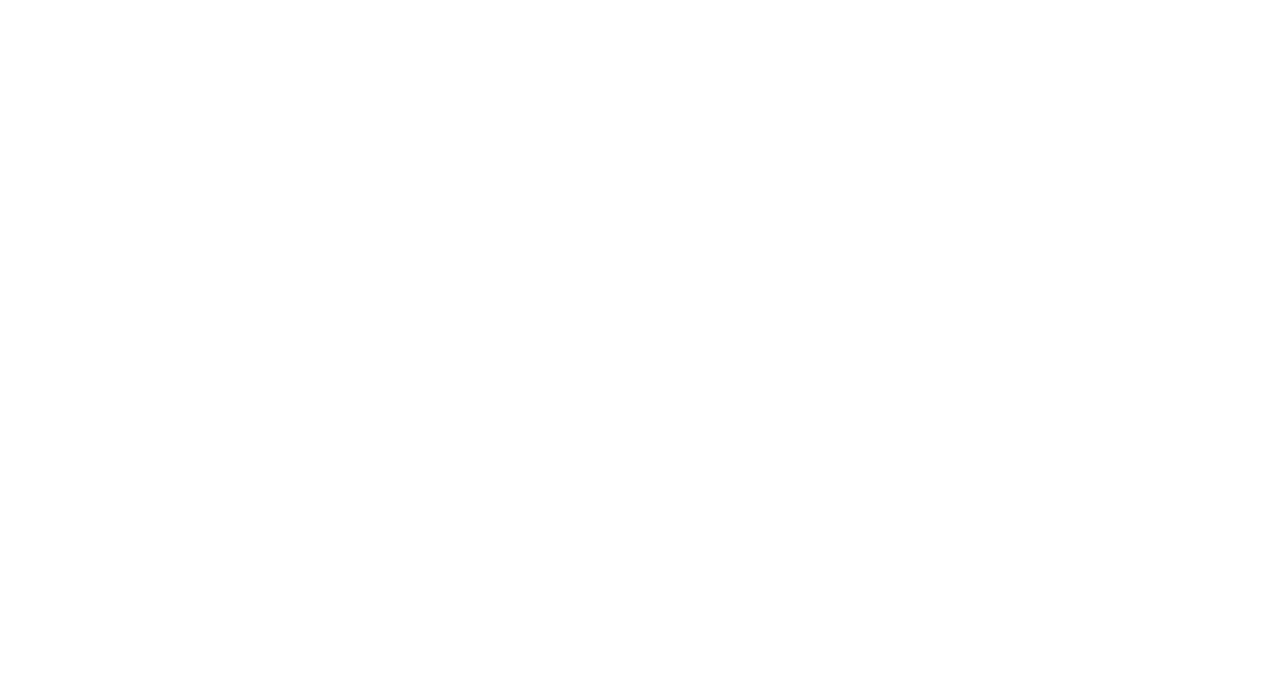
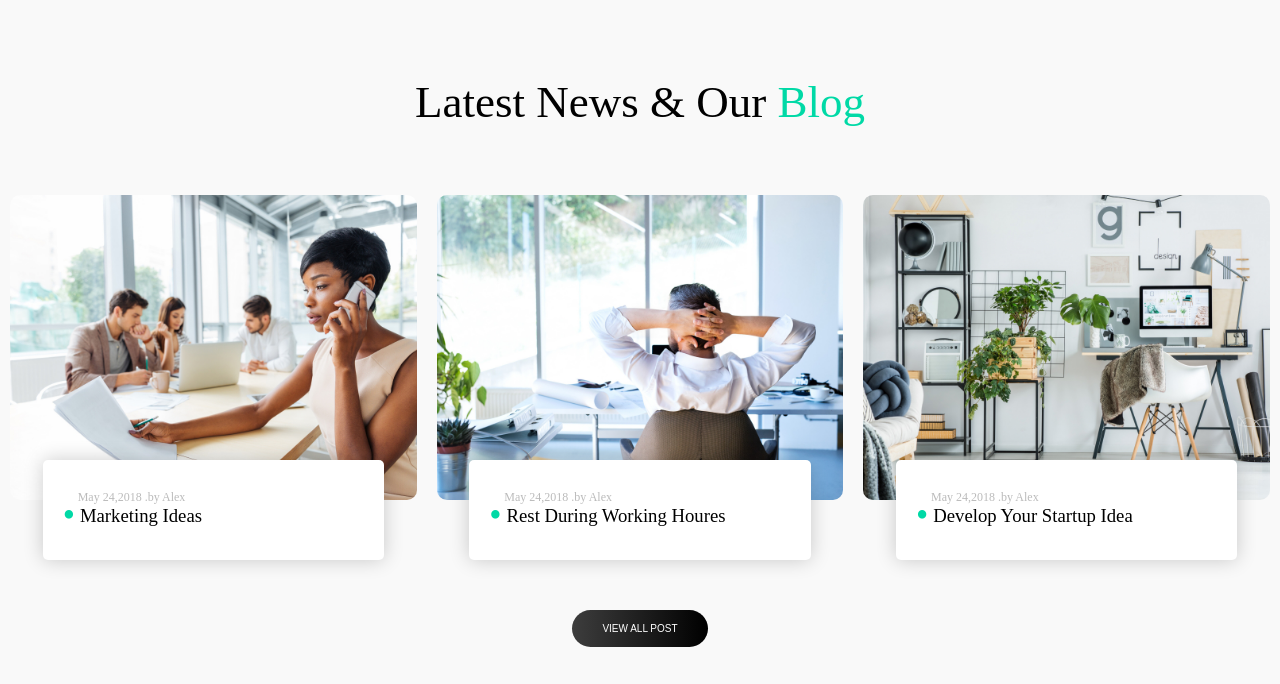
Before and after one commit to S1nghAmandeep/proj-html-vuejs, a Vue app: page / in a window 1280 px wide. Shown: the part 4884-5568 px from the top of the page. Before the commit the page ends 4754 px from the top, so only its background shows below. Built offline with nearby package versions, Linux system fonts and the light colour scheme; a web font is replaced by a local one.

Commit message:
add-news/blog-cards

```diff
--- a/src/components/PageMain.vue
+++ b/src/components/PageMain.vue
@@ -40,7 +40,25 @@ export default {
                 '/img6.jpg',
                 '/img7.jpg',
                 '/img8.jpg'
-            ]
+            ],
+
+            news: [
+                {
+                    img: 'blog1.jpg',
+                    date: 'May 24,2018 .by Alex',
+                    title: 'Marketing ideas'
+                },
+                {
+                    img: 'blog2.jpg',
+                    date: 'May 24,2018 .by Alex',
+                    title: 'Rest during working houres'
+                },
+                {
+                    img: 'blog3.jpg',
+                    date: 'May 24,2018 .by Alex',
+                    title: 'Develop your startup idea'
+                }
+            ],
         }
 
     }
@@ -133,7 +151,7 @@ export default {
                     </div>
                     <div class="col-12 project-img-card">
                         <div class="col-3" v-for="img in imgs">
-                            <img :src="img" alt="">
+                            <img class="project-img" :src="img" alt="">
                         </div>
                     </div>
                     <button class="button">Read more</button>
@@ -158,6 +176,26 @@ export default {
                             <span>Client</span>
                         </div>
                     </div>
+                </div>
+            </div>
+        </section>
+
+        <!-- inizio sezione 5 -->
+
+        <section class="section-five">
+            <div class="container">
+                <div class="blog-card-body">
+                    <h1 class="titles caps-letter">Latest news & our <span class="green-text">blog</span></h1>
+                    <div class="row">
+                        <div class="col-4 blog-card" v-for="blog in news">
+                            <img class="blog-card_img" :src="blog.img" alt="">
+                            <div class="blog-card_info">
+                                <p class="blog-card-date">{{ blog.date }}</p>
+                                <h3 class="blog-card-title"><span class="dot">&#x2022;</span>{{ blog.title }}</h3>
+                            </div>
+                        </div>
+                    </div>
+                    <button class="button bg-btn blog-btn">View all post</button>
                 </div>
             </div>
         </section>
@@ -198,7 +236,6 @@ export default {
     background-color: $bg-light;
     padding: 200px 0;
 
-
     .imgs-about {
 
         background-image: linear-gradient(90deg, rgba(97, 231, 1, 0.73), rgba(150, 225, 95, 0.9)),
@@ -213,7 +250,6 @@ export default {
             box-shadow: 0 0 20px rgba(0, 0, 0, 0.20);
         }
     }
-
 
     .about-text {
         padding: 50px 20px 0 140px;
@@ -236,6 +272,10 @@ export default {
         display: flex;
         flex-wrap: wrap;
         padding: 100px 0;
+
+        .project-img {
+            border-radius: 3px;
+        }
     }
 }
 
@@ -247,7 +287,7 @@ export default {
     padding: 0 10px;
 }
 
-// inizio sezione 5
+// inizio sezione 4
 
 .review-card-body {
     background-image: linear-gradient(90deg, rgba(28, 25, 25, 0.879), rgba(50, 47, 47, 0.9)),
@@ -255,7 +295,6 @@ export default {
     background-size: cover;
     background-position: 0;
     padding: 120px 0;
-}
 
     .review-card {
         display: flex;
@@ -264,7 +303,6 @@ export default {
         text-align: center;
         gap: 30px;
         color: $bg-white;
-}
 
         .reviewer-img {
             width: 100px;
@@ -290,4 +328,74 @@ export default {
             color: $bg-green;
             padding-top: 20px;
         }
+
+    }
+}
+
+// inizio sezione 5
+
+.section-five [class^='col-'] {
+    padding: 10px;
+}
+
+.section-five {
+    padding: 200px 0;
+    text-align: center;
+    background-color: $bg-light;
+
+    .blog-card-body {
+        display: flex;
+        flex-direction: column;
+        align-items: center;
+        gap: 50px;
+
+        .blog-btn {
+            margin-top: 50px;
+        }
+    }
+
+    .blog-card {
+        position: relative;
+
+        .blog-card_img {
+            border-radius: 10px;
+        }
+
+        .blog-card_info {
+            position: absolute;
+            background-color: $bg-white;
+            width: 80%;
+            left: 10%;
+            bottom: -50px;
+            height: 100px;
+            border-radius: 5px;
+            text-align: left;
+            padding: 30px 20px;
+            box-shadow: 0 0 20px rgba(0, 0, 0, 0.20);
+
+
+            .blog-card-date {
+                color: $bg-lgt-grey;
+                font-size: 12px;
+                padding-left: 15px;
+            }
+
+            .blog-card-title {
+                font-weight: 500;
+                text-transform: capitalize;
+
+                .dot {
+                    color: $bg-green;
+                    font-size: 35px;
+                    vertical-align: -5px;
+                    margin-right: 5px;
+                    line-height: 10px;
+                }
+            }
+
+        }
+
+
+    }
+}
 </style>
```
Lines whose indentation alone changed are shown as unchanged.
